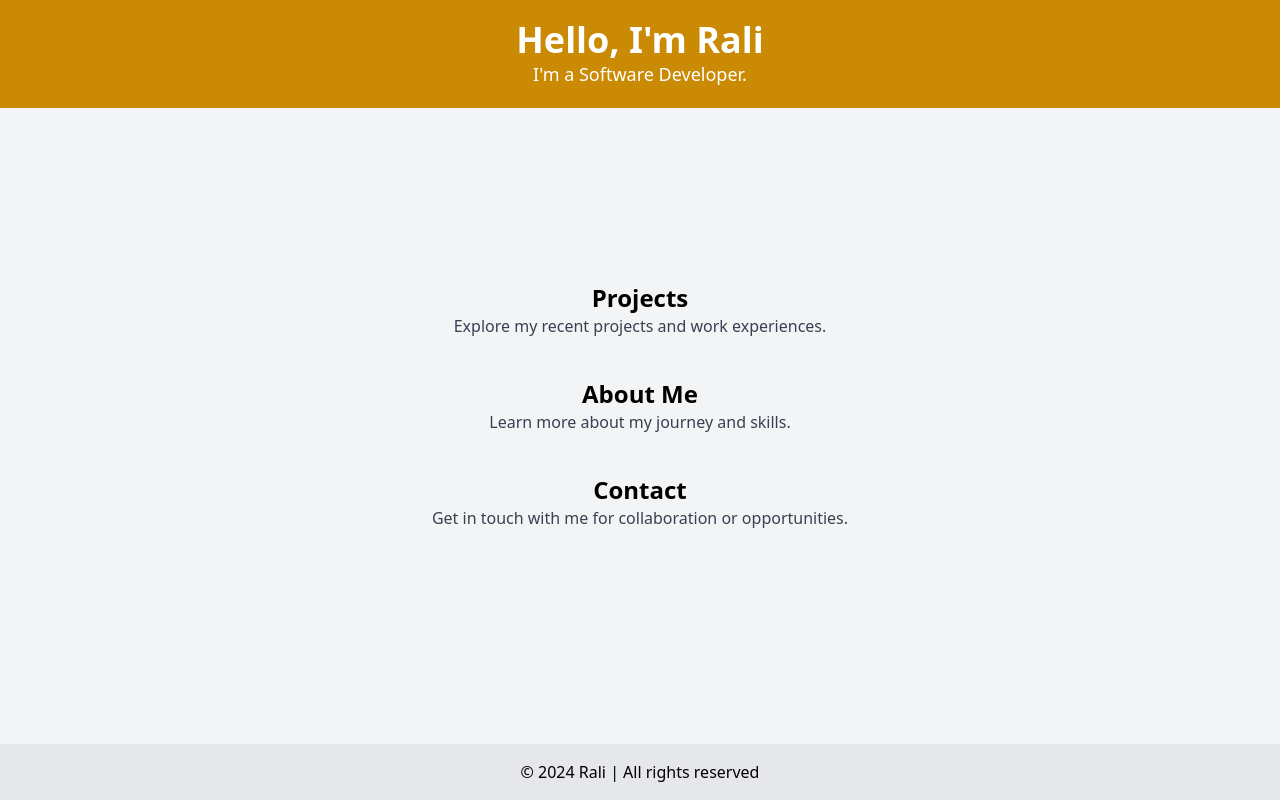
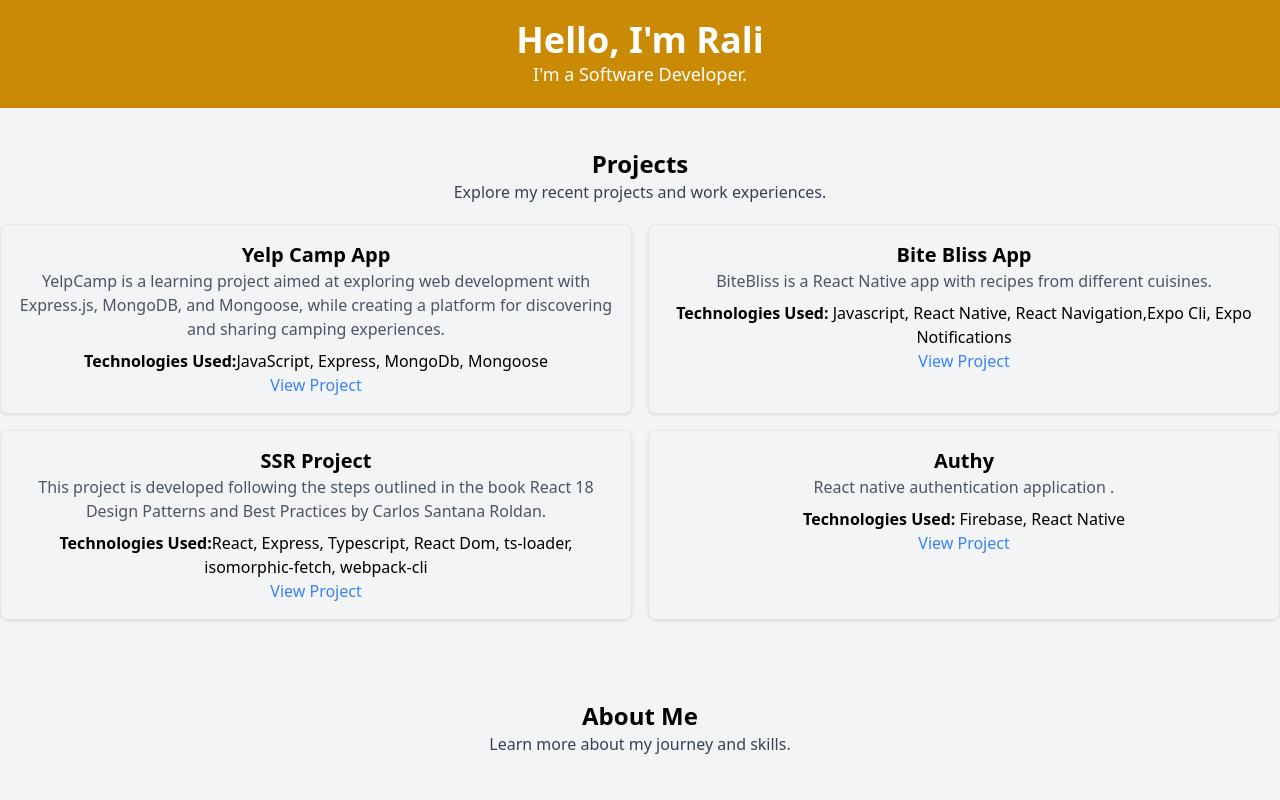
Before and after one commit to RalitsaTerzieva/next-project, a Next.js app: page / in a window 1280 px wide. Shown: the top 800 px of the page. Built offline with nearby package versions, Linux system fonts and the light colour scheme.

Commit message:
Add home content

```diff
--- a/pages/index.tsx
+++ b/pages/index.tsx
@@ -16,8 +16,47 @@ const Home = () => {
 
       <main className="flex-grow flex flex-col items-center justify-center py-10">
         <section className="mb-10 text-center">
-          <h2 className="text-2xl font-semibold">Projects</h2>
-          <p className="text-gray-700">Explore my recent projects and work experiences.</p>
+          <section className="mb-10 text-center">
+            <h2 className="text-2xl font-semibold">Projects</h2>
+            <p className="text-gray-700 mb-5">Explore my recent projects and work experiences.</p>
+
+            <div className="grid grid-cols-1 md:grid-cols-2 gap-4">
+                <div className="p-4 border rounded-lg shadow">
+                <h3 className="text-xl font-bold">Yelp Camp App</h3>
+                <p className="text-gray-600">YelpCamp is a learning project aimed at exploring web development with Express.js, MongoDB, and Mongoose, while creating a platform for discovering and sharing camping experiences.</p>
+                <p className="mt-2"><strong>Technologies Used:</strong>JavaScript, Express, MongoDb, Mongoose</p>
+                <a href="https://github.com/RalitsaTerzieva/yelp-camp-app" className="text-blue-500 hover:underline">View Project</a>
+                </div>
+
+                <div className="p-4 border rounded-lg shadow">
+                <h3 className="text-xl font-bold">Bite Bliss App</h3>
+                <p className="text-gray-600">BiteBliss is a React Native app with recipes from different cuisines.</p>
+                <p className="mt-2"><strong>Technologies Used:</strong> Javascript, React Native, React Navigation,Expo Cli, Expo Notifications</p>
+                <a href="https://github.com/RalitsaTerzieva/bite-bliss-app" className="text-blue-500 hover:underline">View Project</a>
+                </div>
+
+                <div className="p-4 border rounded-lg shadow">
+                <h3 className="text-xl font-bold">SSR Project</h3>
+                <p className="text-gray-600">This project is developed following the steps outlined in the book React 18 Design Patterns and Best Practices by Carlos Santana Roldan.
+
+</p>
+                <p className="mt-2"><strong>Technologies Used:</strong>React, Express, Typescript, React Dom, ts-loader, isomorphic-fetch, webpack-cli</p>
+                <a href="https://github.com/RalitsaTerzieva/ssr-project" className="text-blue-500 hover:underline">View Project</a>
+                </div>
+
+                <div className="p-4 border rounded-lg shadow">
+                <h3 className="text-xl font-bold">Authy</h3>
+                <p className="text-gray-600">React native authentication application
+
+.</p>
+                <p className="mt-2"><strong>Technologies Used:</strong> Firebase, React Native</p>
+                <a href="https://github.com/RalitsaTerzieva/Authy" className="text-blue-500 hover:underline">View Project</a>
+                </div>
+
+                {/* Add more project cards as needed */}
+            </div>
+            </section>
+
         </section>
 
         <section className="mb-10 text-center">
```
